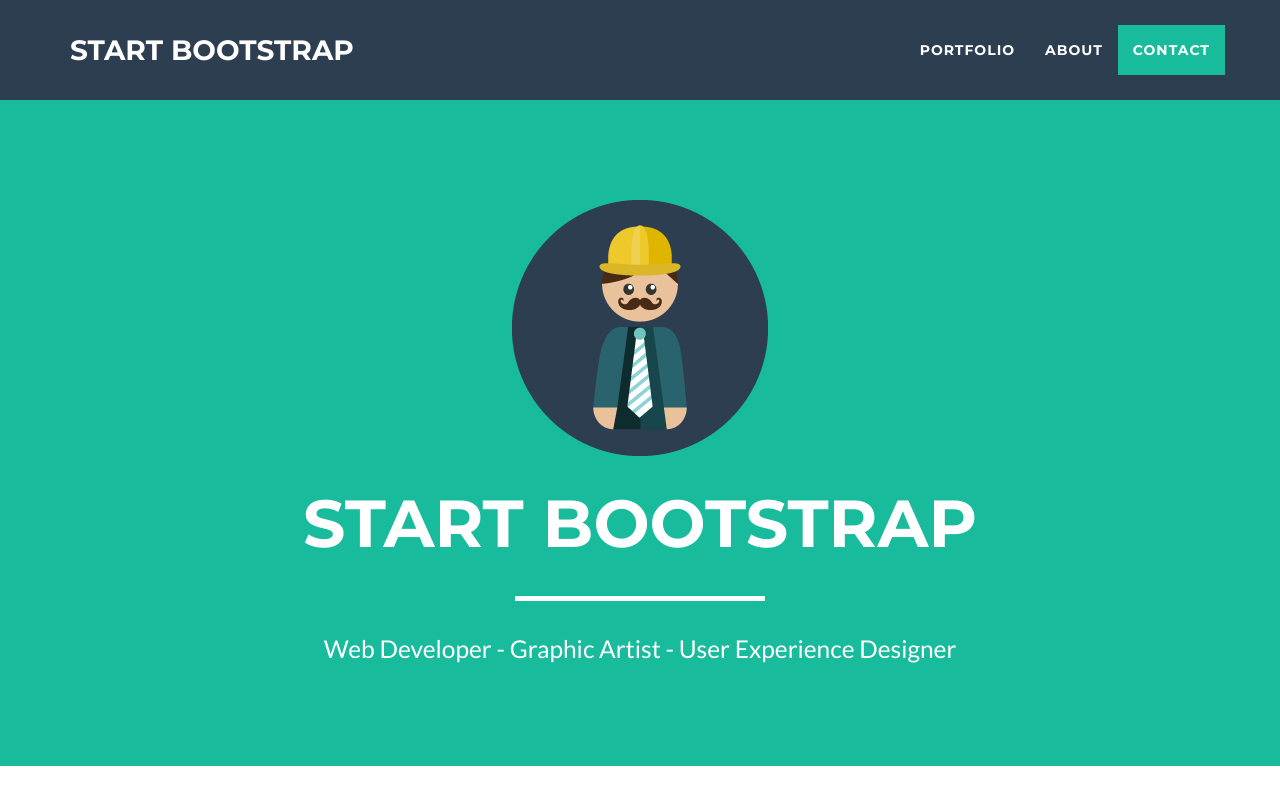
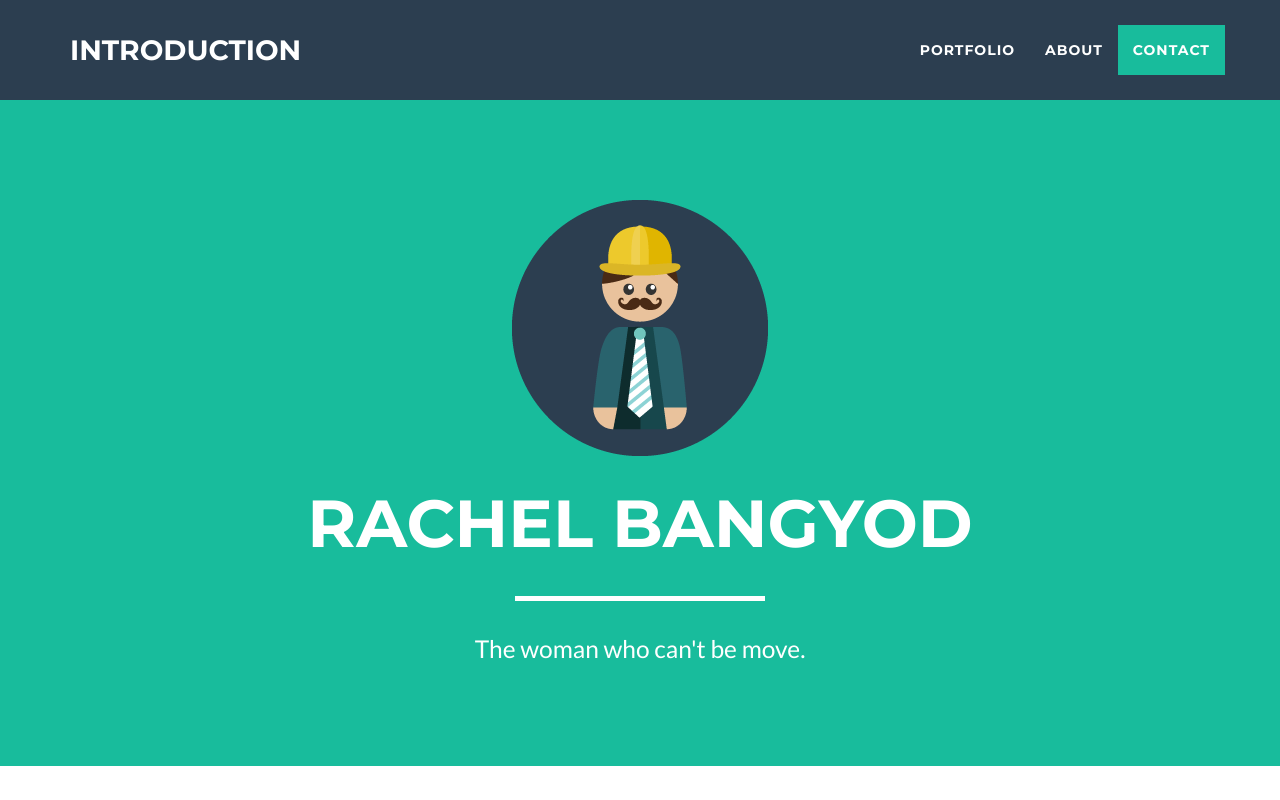
Before and after one commit to RAChelle2015/github.io, a website: page index.html in a window 1280 px wide. Shown: the top 800 px of the page. Drawn offline with nearby package versions, Linux system fonts and the light colour scheme.

Commit message:
Add files via upload

```diff
--- a/index.html
+++ b/index.html
@@ -9,7 +9,7 @@
     <meta name="description" content="">
     <meta name="author" content="">
 
-    <title>Freelancer - Start Bootstrap Theme</title>
+    <title>ABOUT MYSELF</title>
 
     <!-- Bootstrap Core CSS -->
     <link href="vendor/bootstrap/css/bootstrap.min.css" rel="stylesheet">
@@ -41,7 +41,7 @@
                 <button type="button" class="navbar-toggle" data-toggle="collapse" data-target="#bs-example-navbar-collapse-1">
                     <span class="sr-only">Toggle navigation</span> Menu <i class="fa fa-bars"></i>
                 </button>
-                <a class="navbar-brand" href="#page-top">Start Bootstrap</a>
+                <a class="navbar-brand" href="#page-top">INTRODUCTION</a>
             </div>
 
             <!-- Collect the nav links, forms, and other content for toggling -->
@@ -73,9 +73,9 @@
                 <div class="col-lg-12">
                     <img class="img-responsive" src="img/profile.png" alt="">
                     <div class="intro-text">
-                        <span class="name">Start Bootstrap</span>
+                        <span class="name">Rachel Bangyod</span>
                         <hr class="star-light">
-                        <span class="skills">Web Developer - Graphic Artist - User Experience Designer</span>
+                        <span class="skills">The woman who can't be move.</span>
                     </div>
                 </div>
             </div>
```
